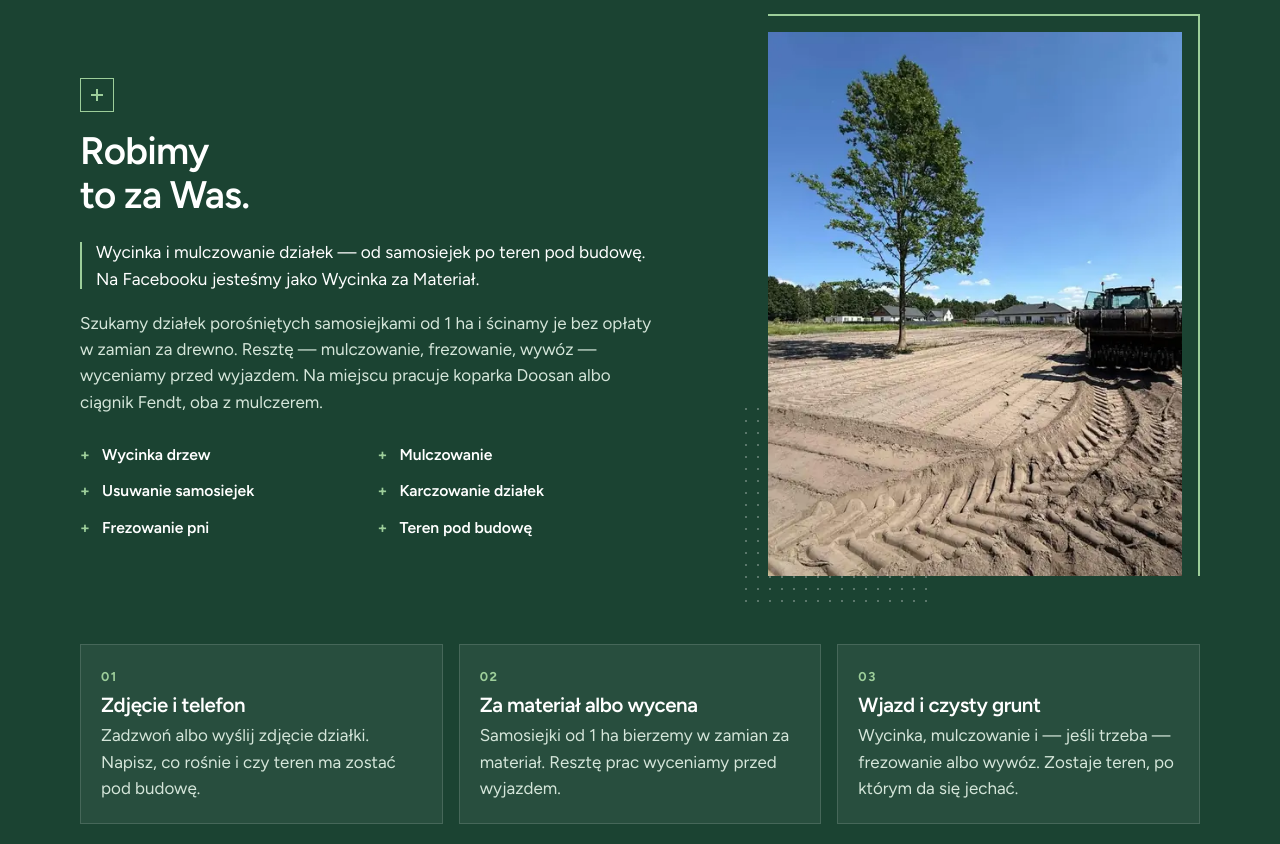
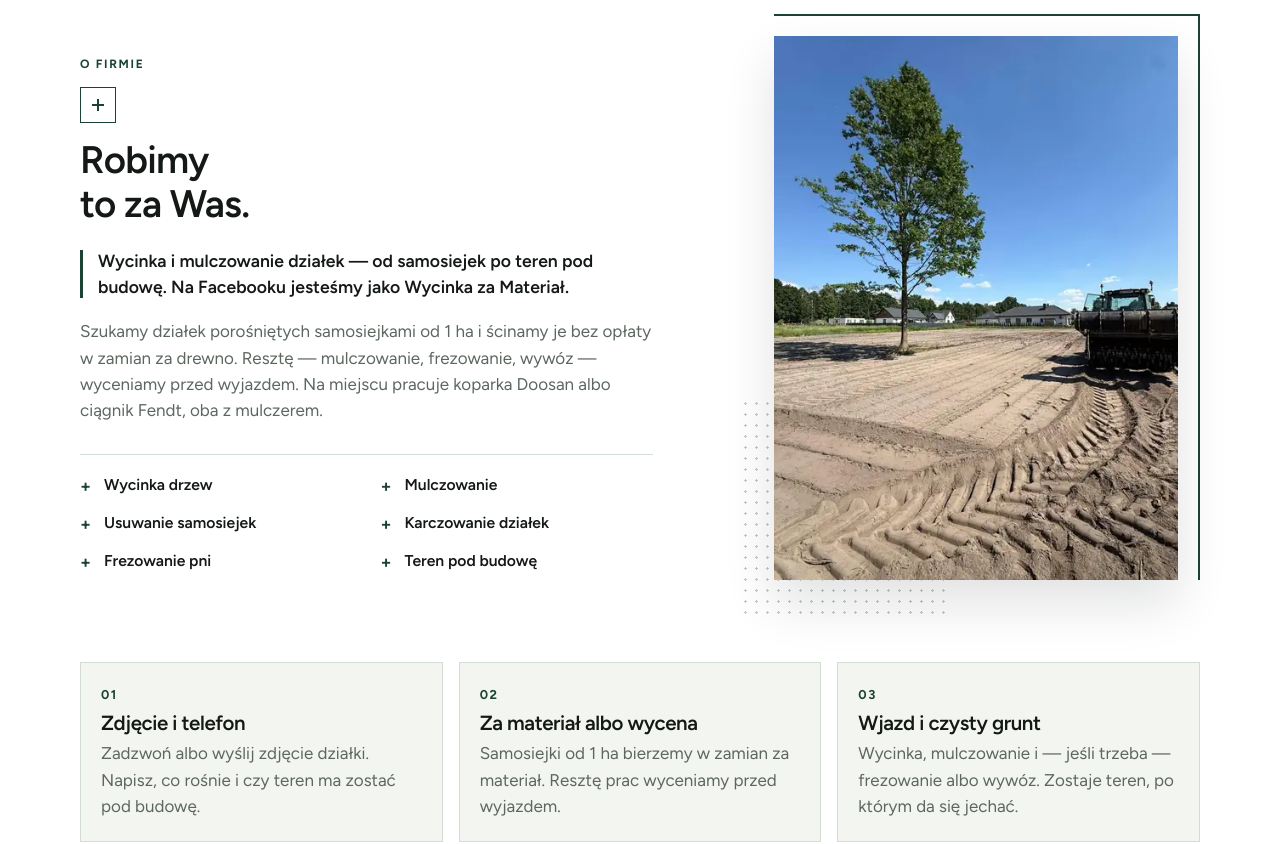
Before and after one commit to kubapythonmaster/mulchmaster, a React (Vite) app: page / in a window 1280 px wide. Shown: the part 700-1544 px from the top of the page. Built offline with nearby package versions, Linux system fonts and the light colour scheme; a web font is replaced by a local one.

Commit message:
Make about section white with refined light layout.

```diff
--- a/src/components/About.jsx
+++ b/src/components/About.jsx
@@ -12,9 +12,10 @@ const points = [
 
 export function About() {
   return (
-    <section className="section about tone" id="o-firmie">
+    <section className="section about sheet" id="o-firmie">
       <div className="wrap about-layout">
         <div className="about-copy">
+          <p className="kicker">O firmie</p>
           <span className="about-mark" aria-hidden="true">
             <span />
           </span>
--- a/src/styles.css
+++ b/src/styles.css
@@ -655,19 +655,22 @@ a {
 
 .about-layout {
   display: grid;
-  gap: 40px;
+  gap: 44px;
   align-items: center;
-  margin-bottom: 40px;
+  margin-bottom: 48px;
+}
+
+.about-copy .kicker {
+  margin-bottom: 14px;
 }
 
 .about-mark {
   display: inline-grid;
   place-items: center;
-  width: 34px;
-  height: 34px;
-  margin-bottom: 18px;
-  border: 1.5px solid #9dce9a;
-  color: #9dce9a;
+  width: 36px;
+  height: 36px;
+  margin-bottom: 16px;
+  border: 1.5px solid var(--navy);
 }
 
 .about-mark span {
@@ -682,7 +685,7 @@ a {
   position: absolute;
   left: 50%;
   top: 50%;
-  background: #9dce9a;
+  background: var(--navy);
 }
 
 .about-mark span::before {
@@ -698,47 +701,51 @@ a {
 }
 
 .about-copy h2 {
-  max-width: 12ch;
+  max-width: 11ch;
   margin-bottom: 0.55em;
+  color: var(--ink);
 }
 
 .about-lead {
   position: relative;
-  padding-left: 16px;
+  padding-left: 18px;
   margin-bottom: 1em;
-  color: #fff;
-  font-size: 1.08rem;
-  max-width: 36rem;
+  color: var(--ink);
+  font-size: 1.1rem;
+  font-weight: 600;
+  line-height: 1.5;
+  max-width: 34rem;
 }
 
 .about-lead::before {
   content: "";
   position: absolute;
   left: 0;
-  top: 0.2em;
-  bottom: 0.2em;
-  width: 2px;
-  background: #9dce9a;
-}
-
-.about-copy > p:not(.about-lead) {
-  color: #d5e6da;
-  max-width: 38rem;
+  top: 0.15em;
+  bottom: 0.15em;
+  width: 3px;
+  background: var(--navy);
+}
+
+.about-copy > p:not(.about-lead):not(.kicker) {
+  color: var(--muted);
+  max-width: 36rem;
 }
 
 .about-list {
   list-style: none;
-  margin: 28px 0 0;
-  padding: 0;
+  margin: 30px 0 0;
+  padding: 18px 0 0;
+  border-top: 1px solid var(--line);
   display: grid;
   grid-template-columns: 1fr 1fr;
-  gap: 12px 22px;
+  gap: 14px 28px;
 }
 
 .about-list li {
   position: relative;
-  padding-left: 22px;
-  color: #fff;
+  padding-left: 24px;
+  color: var(--ink);
   font-weight: 600;
   font-size: 0.98rem;
 }
@@ -747,16 +754,17 @@ a {
   content: "+";
   position: absolute;
   left: 0;
-  top: 0;
-  color: #9dce9a;
+  top: -1px;
+  color: var(--navy);
   font-weight: 700;
+  font-size: 1.1rem;
 }
 
 .about-visual {
   position: relative;
   justify-self: center;
-  width: min(100%, 420px);
-  padding: 18px 18px 28px 28px;
+  width: min(100%, 440px);
+  padding: 22px 22px 34px 34px;
 }
 
 .about-photo {
@@ -764,12 +772,13 @@ a {
   z-index: 2;
   margin: 0;
   overflow: hidden;
-  background: #0c100e;
+  background: #d5dde8;
+  box-shadow: 0 24px 48px rgba(12, 16, 14, 0.12);
 }
 
 .about-photo img {
   width: 100%;
-  height: clamp(360px, 72vw, 560px);
+  height: clamp(380px, 74vw, 580px);
   object-fit: cover;
   object-position: center 30%;
   display: block;
@@ -785,9 +794,9 @@ a {
   z-index: 1;
   top: 0;
   right: 0;
-  width: calc(100% - 28px);
-  height: calc(100% - 28px);
-  border: 2px solid #9dce9a;
+  width: calc(100% - 34px);
+  height: calc(100% - 34px);
+  border: 2px solid var(--navy);
   border-left: 0;
   border-bottom: 0;
   pointer-events: none;
@@ -798,10 +807,10 @@ a {
   z-index: 0;
   left: 0;
   bottom: 0;
-  width: 42%;
-  height: 34%;
-  background-image: radial-gradient(circle, rgba(255, 255, 255, 0.28) 1.2px, transparent 1.3px);
-  background-size: 12px 12px;
+  width: 46%;
+  height: 36%;
+  background-image: radial-gradient(circle, rgba(27, 67, 50, 0.28) 1.3px, transparent 1.4px);
+  background-size: 11px 11px;
   pointer-events: none;
 }
 
@@ -823,8 +832,8 @@ a {
 
 .steps li {
   padding: 22px 20px;
-  background: rgba(255, 255, 255, 0.06);
-  border: 1px solid rgba(255, 255, 255, 0.14);
+  background: #f3f5f1;
+  border: 1px solid var(--line);
 }
 
 .steps span {
@@ -834,18 +843,19 @@ a {
   font-weight: 700;
   font-size: 0.8rem;
   letter-spacing: 0.12em;
-  color: #9dce9a;
+  color: var(--navy);
 }
 
 .steps h3 {
   margin-bottom: 6px;
   font-size: 1.28rem;
   letter-spacing: -0.02em;
+  color: var(--ink);
 }
 
 .steps p {
   margin: 0;
-  color: #d5e6da;
+  color: var(--muted);
 }
 
 .svc-head {
```
